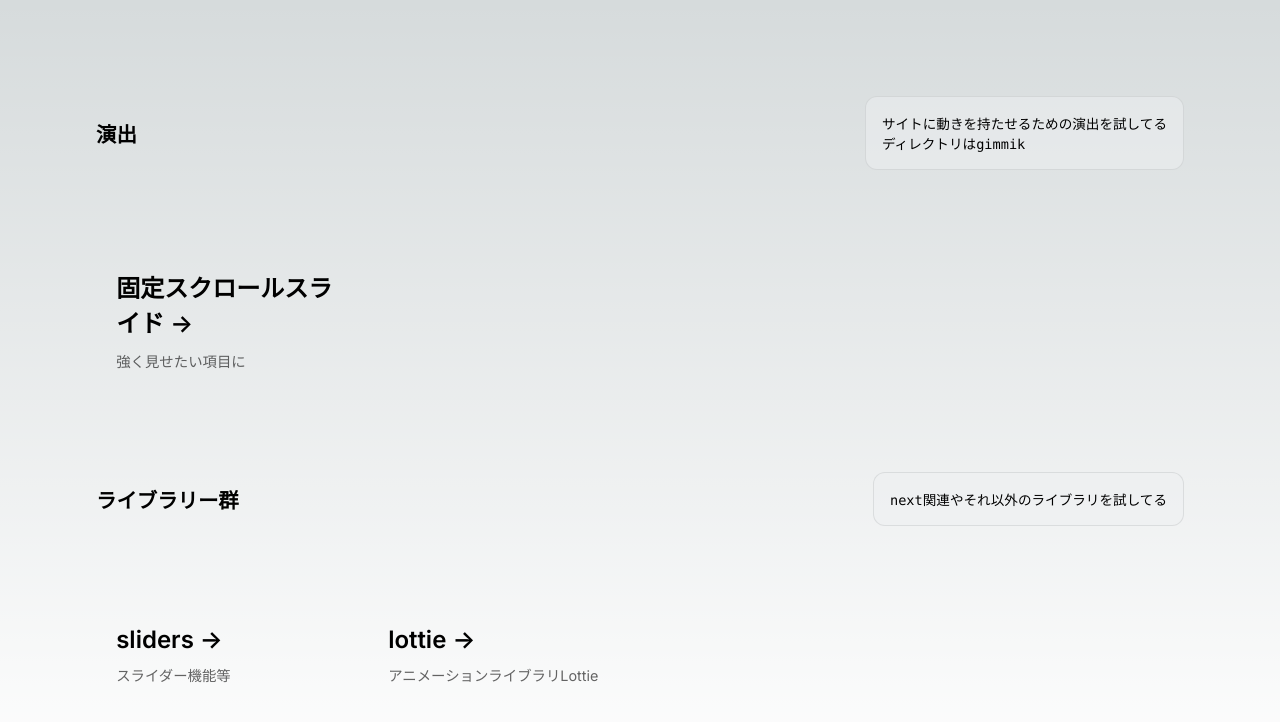
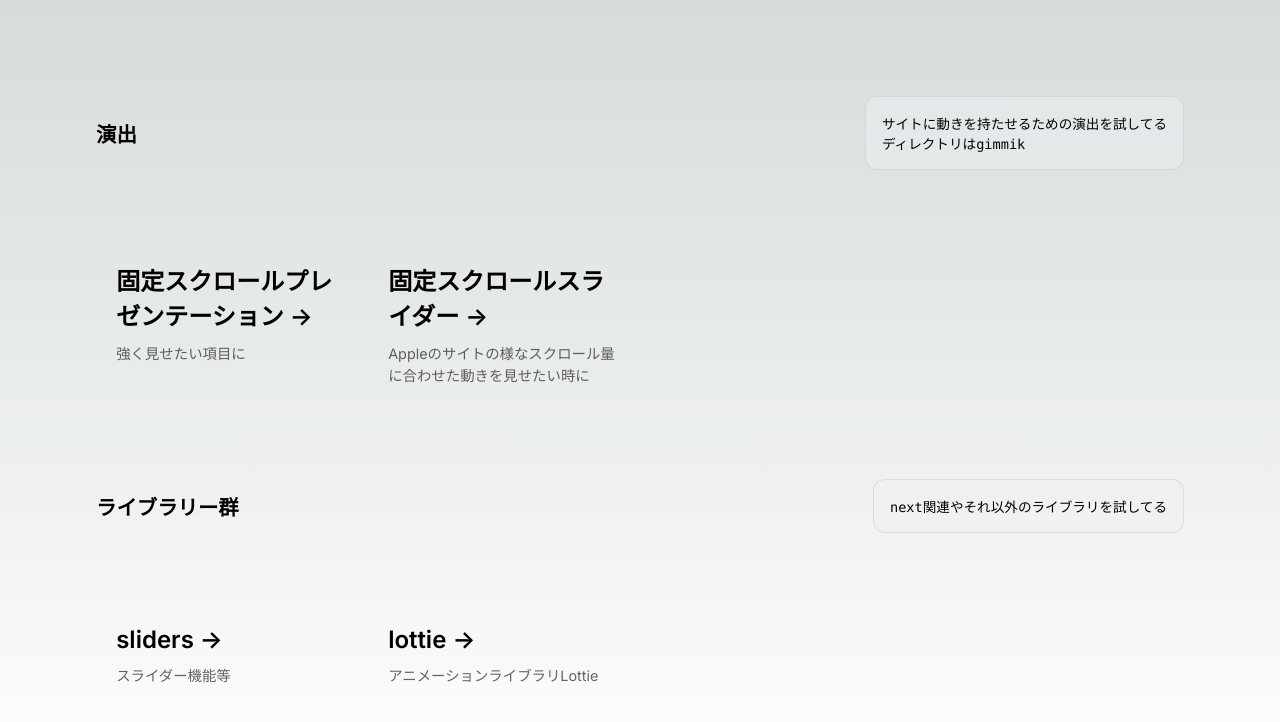
Before and after one commit to YujiTakebuchi/next-labo, a Next.js app: page / in a window 1280 px wide. Shown: the top 722 px of the page. Built offline with nearby package versions, Linux system fonts and the light colour scheme.

Commit message:
トップページに固定スライダーへのリンク追加、固定プレゼンテーションのリンク変更

```diff
--- a/pages/index.tsx
+++ b/pages/index.tsx
@@ -25,15 +25,28 @@ export default function Home() {
         </div>
         <div className={styles.grid}>
           <Link
-            href="/gimmik/fixedSlide"
+            href="/gimmik/fixedPresentation"
             className={styles.card}
             target="_self"
             rel="noopener noreferrer"
           >
             <h2 className={inter.className}>
-              固定スクロールスライド <span>-&gt;</span>
+              固定スクロールプレゼンテーション <span>-&gt;</span>
             </h2>
             <p className={inter.className}>強く見せたい項目に</p>
+          </Link>
+          <Link
+            href="/gimmik/fixedSlider"
+            className={styles.card}
+            target="_self"
+            rel="noopener noreferrer"
+          >
+            <h2 className={inter.className}>
+              固定スクロールスライダー <span>-&gt;</span>
+            </h2>
+            <p className={inter.className}>
+              Appleのサイトの様なスクロール量に合わせた動きを見せたい時に
+            </p>
           </Link>
         </div>
         <div className={styles.description}>
```
Also changed, not shown: pages/gimmik/fixedPresentation.tsx (renamed from pages/gimmik/fixedSlide.tsx).
